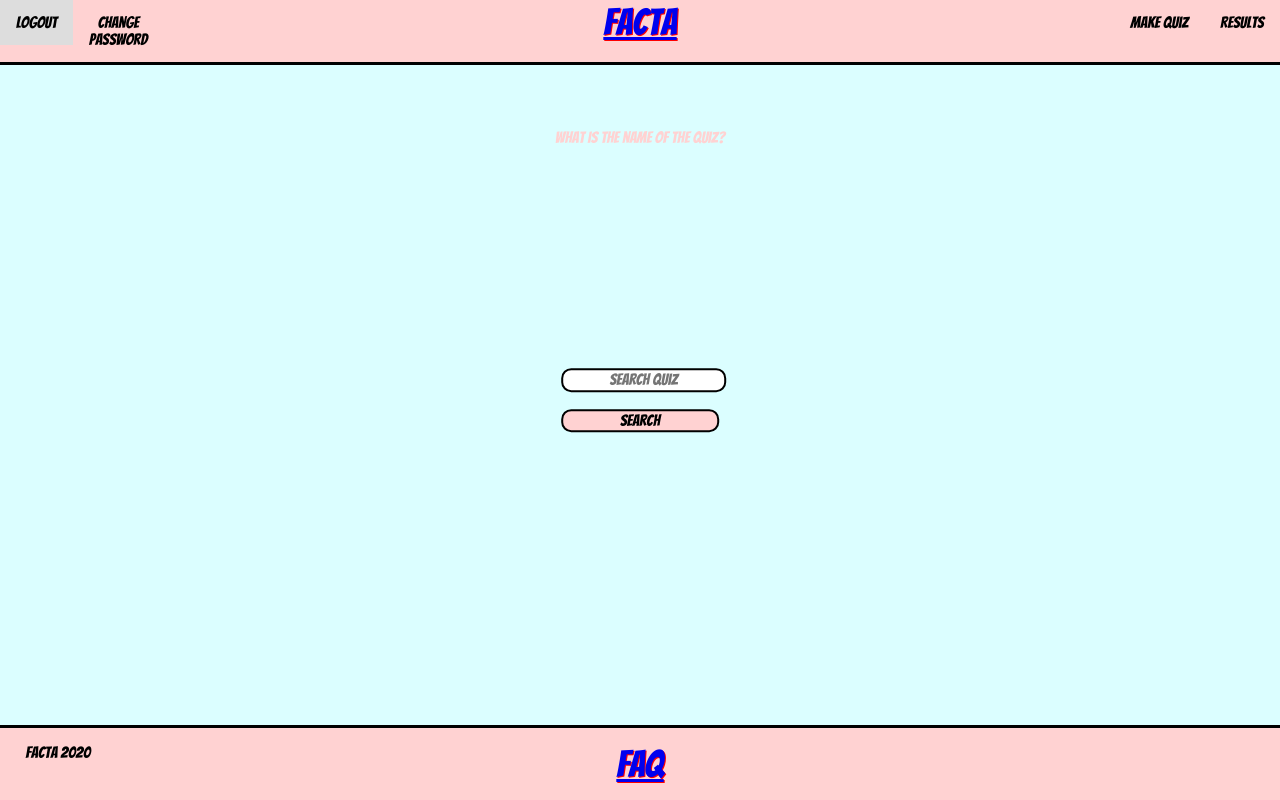
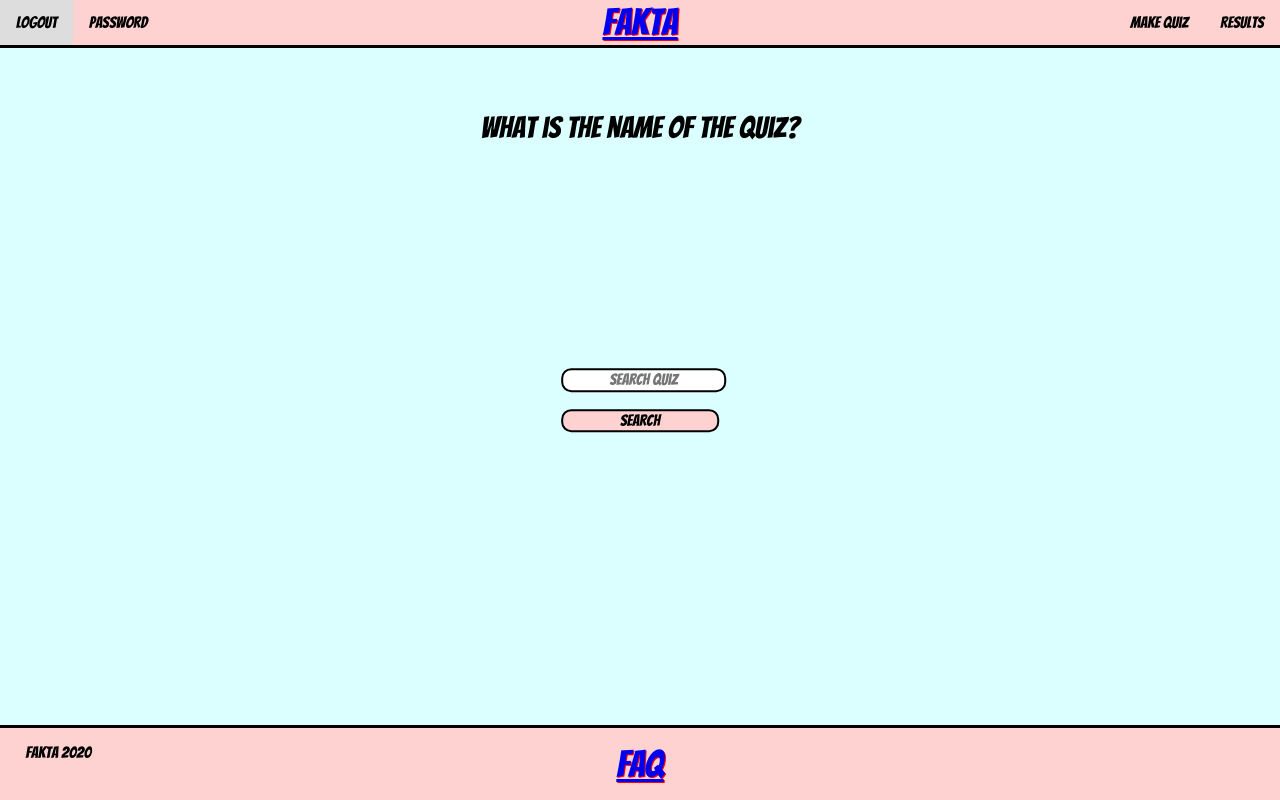
Before and after one commit to insideranionic/WebIK, a Flask app: page /search in a window 1280 px wide. Run offline with Flask 2, Linux system fonts and the light colour scheme; a user stored in the database is signed in; some libraries are stand-ins or nearby versions.

Commit message:
changed resultstable and fixed bugs for layout

```diff
--- a/static/style_home.css
+++ b/static/style_home.css
@@ -96,11 +96,12 @@ form {
 footer {
   background-color: #FFD2D2;
   color: black;
-  position: absolute;
+  position: fixed;
   bottom: 0;
   width: 100%;
   height: 9%;
   border-top: 3px solid black;
+  margin-top: 50px;
 }
 
 .footer{
@@ -149,13 +150,14 @@ footer {
 
 .logo {
   top : 0.2%;
-  position: fixed;
+  position: absolute;
   left: 50%;
   transform: translate(-50%);
   font-size: 37px;
   text-shadow: 1px 1px #FF0000;
   display: block;
 }
+
 
 
 
@@ -312,13 +314,12 @@ footer {
 }
 
 .leaderboard{
-  text-align: center;
-  font-size: 100%;
+  font-size: 30px;
   text-align: center;
   margin-top: 5%;
   margin-left: auto;
   margin-right: auto;
-  color:#FFD2D2;
+  color:black;
 }
 
 .accountfield button {
@@ -432,6 +433,23 @@ footer {
   border-radius: 40px 0px 40px 0px;
   width: 50%;
   height: 30%;
-  padding: 1%;
+  padding: 3%;
   background-color: #ddd;
+  overflow:scroll;
 }
+/* width */
+::-webkit-scrollbar {
+  width: 0px;
+}
+
+#myTable {
+  table-layout: fixed;
+  width: 100% ;
+}
+#myTable td,
+#myTable th{
+  width: auto;
+  white-space: normal;
+  text-overflow: ellipsis;
+  overflow: hidden;
+}
--- a/templates/layout.html
+++ b/templates/layout.html
@@ -4,6 +4,9 @@
 
     <head>
         <!-- Required meta tags -->
+    <link rel="stylesheet" type="text/css" href="https://cdn.datatables.net/1.10.16/css/jquery.dataTables.min.css">
+    <script type="text/javascript"  src="https://ajax.googleapis.com/ajax/libs/jquery/3.4.1/jquery.min.js"></script>
+    <script type="text/javascript" src="https://cdn.datatables.net/1.10.20/js/jquery.dataTables.min.js"></script>
         <meta charset="utf-8">
         <link rel="stylesheet" href="static/style_home.css">
         <link href="https://fonts.googleapis.com/css?family=Bangers&display=swap" rel="stylesheet">
@@ -15,9 +18,8 @@
         {% if session.user_id %}
             <div class="navbar">
                 <a href="logout" >Logout</a>
-                <a href="change_password">Change<br>password</a>
+                <a href="change_password">password</a>
                 <div class="right">
-
                     {% if session.key == "teacher" %}
                     <a href="homepage_2">Make Quiz</a>
                     <a href="result">Results</a>
@@ -29,7 +31,7 @@
                 </div>
             </div>
 
-            <a class = "logo" href="homepage">Facta</a>
+            <a class = "logo" href="homepage">Fakta</a>
         {% else %}
             <div class="navbar">
                 <a href="login">Login</a>
@@ -38,7 +40,7 @@
                 <a href="homepage">Home</a>
             </div>
             </div>
-            <a class = "logo" href="homepage">Facta</a>
+            <a class = "logo" href="homepage">Fakta</a>
         {% endif %}
 
 
@@ -58,7 +60,7 @@
     </body>
     <footer>
         <div class = footer_space>
-            <p class = footer>Facta 2020</p>
+            <p class = footer>Fakta 2020</p>
             <p class= faq_link><a href = "FAQ">FAQ</a>
         </div>
     </footer>
--- a/templates/login.html
+++ b/templates/login.html
@@ -8,7 +8,6 @@
     {% if error_message|length > 0 %}
         <h1 class = "error">{{ error_message }}</h1>
     {% endif %}
-    <p>&#10094;</p>
     <div class = "rounded">
     <div class="accountfield">
     <form class = "login" action="/login" method="post">
```
Also changed, not shown: templates/result.html (+11 -1 lines).
